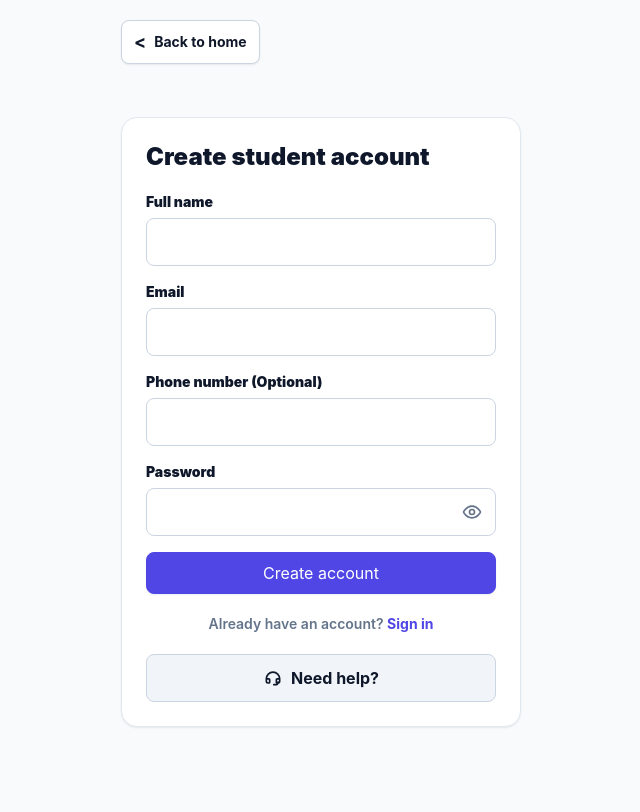
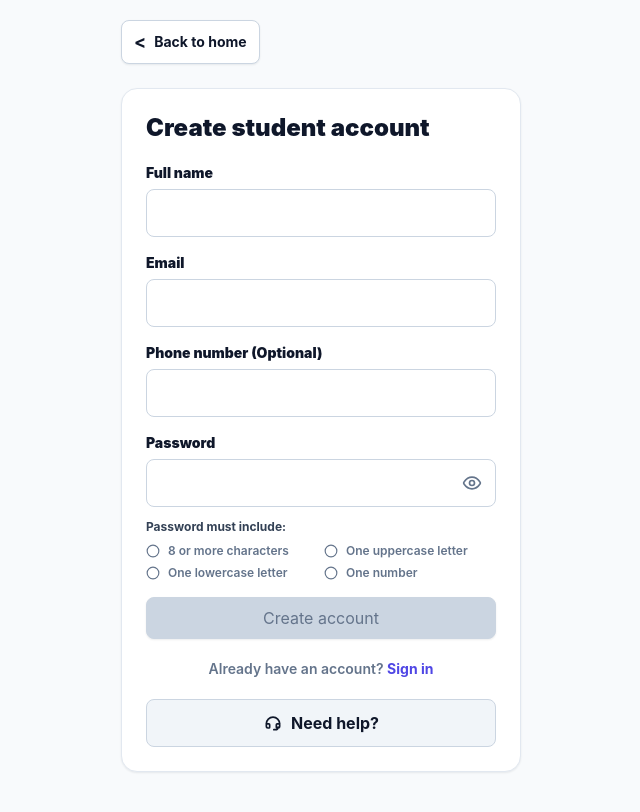
Before and after one commit to inspireoperationadmin-dev/Exam-Munnodi-Web, a React (Vite) app: page /register in a window 1280 px wide. Shown: the top 812 px of the page, without its empty margins (319-959 px from the left). Built offline with nearby package versions, Linux system fonts and the light colour scheme; no server answers.

Commit message:
Password strong Update

```diff
--- a/src/features/auth/RegisterPage.tsx
+++ b/src/features/auth/RegisterPage.tsx
@@ -1,6 +1,7 @@
 import { useState } from 'react';
 import type { FormEvent } from 'react';
 import { useNavigate } from 'react-router-dom';
+import { Check, Circle } from 'lucide-react';
 import { AuthLayout } from '../../components/layout/AuthLayout';
 import { AlertMessage } from '../../components/ui/AlertMessage';
 import { Button } from '../../components/ui/Button';
@@ -20,12 +21,26 @@ export function RegisterPage() {
   const [email, setEmail] = useState('');
   const [phoneNumber, setPhoneNumber] = useState('');
   const [password, setPassword] = useState('');
+  const [passwordTouched, setPasswordTouched] = useState(false);
   const [error, setError] = useState('');
   const [submitting, setSubmitting] = useState(false);
+  const passwordRequirements = [
+    { label: t('passwordRuleLength'), met: password.length >= 8 },
+    { label: t('passwordRuleUppercase'), met: /[A-Z]/.test(password) },
+    { label: t('passwordRuleLowercase'), met: /[a-z]/.test(password) },
+    { label: t('passwordRuleNumber'), met: /\d/.test(password) },
+  ];
+  const passwordValid = passwordRequirements.every((requirement) => requirement.met);
 
   async function handleSubmit(event: FormEvent<HTMLFormElement>) {
     event.preventDefault();
     setError('');
+
+    if (!passwordValid) {
+      setPasswordTouched(true);
+      return;
+    }
+
     setSubmitting(true);
 
     try {
@@ -82,15 +97,42 @@ export function RegisterPage() {
         />
         <PasswordField
           label={t('password')}
+          aria-describedby="password-requirements"
+          aria-invalid={passwordTouched && !passwordValid}
           autoComplete="new-password"
           minLength={8}
           value={password}
-          onChange={(event) => setPassword(event.target.value)}
+          onBlur={() => setPasswordTouched(true)}
+          onChange={(event) => {
+            setPassword(event.target.value);
+            if (error) setError('');
+          }}
           required
         />
+        <div className="-mt-1 grid gap-2" id="password-requirements">
+          <p className="text-xs font-bold text-[var(--sf-text-soft)]">{t('passwordRequirements')}</p>
+          <ul className="grid grid-cols-1 gap-1.5 sm:grid-cols-2">
+            {passwordRequirements.map((requirement) => {
+              const invalid = passwordTouched && !requirement.met;
+              return (
+                <li
+                  className={`flex items-center gap-2 text-xs font-semibold ${requirement.met ? 'text-[var(--sf-success-text)]' : invalid ? 'text-[var(--sf-danger-text)]' : 'text-[var(--sf-text-muted)]'}`}
+                  key={requirement.label}
+                >
+                  {requirement.met ? (
+                    <Check aria-hidden="true" className="h-4 w-4 shrink-0" strokeWidth={3} />
+                  ) : (
+                    <Circle aria-hidden="true" className="h-3.5 w-3.5 shrink-0" />
+                  )}
+                  <span>{requirement.label}</span>
+                </li>
+              );
+            })}
+          </ul>
+        </div>
         <Button
           fullWidth
-          disabled={submitting}
+          disabled={submitting || !passwordValid}
         >
           {submitting ? t('loading') : t('createAccount')}
         </Button>
--- a/src/i18n/translations/en.ts
+++ b/src/i18n/translations/en.ts
@@ -8,6 +8,11 @@ export const en = {
   logoutConfirm: 'Are you sure you want to logout?',
   email: 'Email',
   password: 'Password',
+  passwordRequirements: 'Password must include:',
+  passwordRuleLength: '8 or more characters',
+  passwordRuleUppercase: 'One uppercase letter',
+  passwordRuleLowercase: 'One lowercase letter',
+  passwordRuleNumber: 'One number',
   fullName: 'Full name',
   phoneNumber: 'Phone number',
   optional: 'Optional',
```
